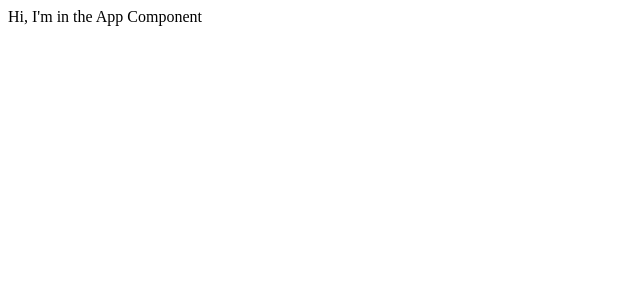
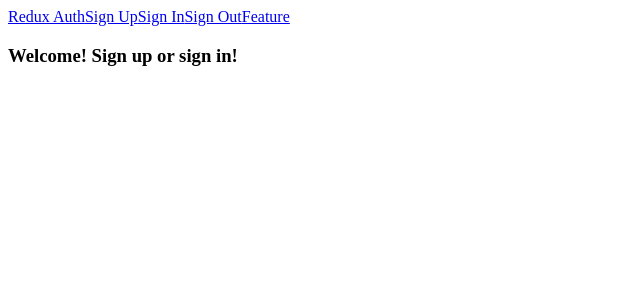
Before and after one commit to chaudharychandan/Token-Based-Authentication-React-Redux-App, a React (Create React App) app: page / in a window 1280 px wide. Shown: the top 300 px of the page, without its empty margins (0-640 px from the left). Built offline with nearby package versions, Linux system fonts and the light colour scheme.

Commit message:
Add react router and configure it inside the app Add Header component which contains the navigation links

```diff
--- a/src/components/App.js
+++ b/src/components/App.js
@@ -1,3 +1,11 @@
 import React from 'react';
+import Header from 'components/Header';
 
-export default () => <div>Hi, I'm in the App Component</div>
+export default ({children}) => {
+  return (
+    <div>
+      <Header />
+      {children}
+    </div>
+  );
+}
--- /dev/null
+++ b/src/components/Header.js
@@ -0,0 +1,18 @@
+import React, { Component } from 'react';
+import { Link } from 'react-router-dom';
+
+class Header extends Component {
+  render() {
+    return (
+      <div>
+        <Link to="/">Redux Auth</Link>
+        <Link to="/signup">Sign Up</Link>
+        <Link to="/signin">Sign In</Link>
+        <Link to="/signout">Sign Out</Link>
+        <Link to="/feature">Feature</Link>
+      </div>
+    );
+  }
+}
+
+export default Header;
--- /dev/null
+++ b/src/components/Welcome.js
@@ -0,0 +1,5 @@
+import React from 'react';
+
+export default () => {
+  return <h3>Welcome! Sign up or sign in!</h3>
+};
--- a/src/index.js
+++ b/src/index.js
@@ -1,6 +1,15 @@
 import React from 'react';
 import ReactDOM from 'react-dom';
+import { BrowserRouter, Route } from 'react-router-dom';
 
 import App from 'components/App';
+import Welcome from 'components/Welcome';
 
-ReactDOM.render(<App />, document.getElementById('root'));
+ReactDOM.render(
+  <BrowserRouter>
+    <App>
+      <Route path="/" exact component={Welcome} />
+    </App>
+  </BrowserRouter>,
+  document.getElementById('root')
+);
```
